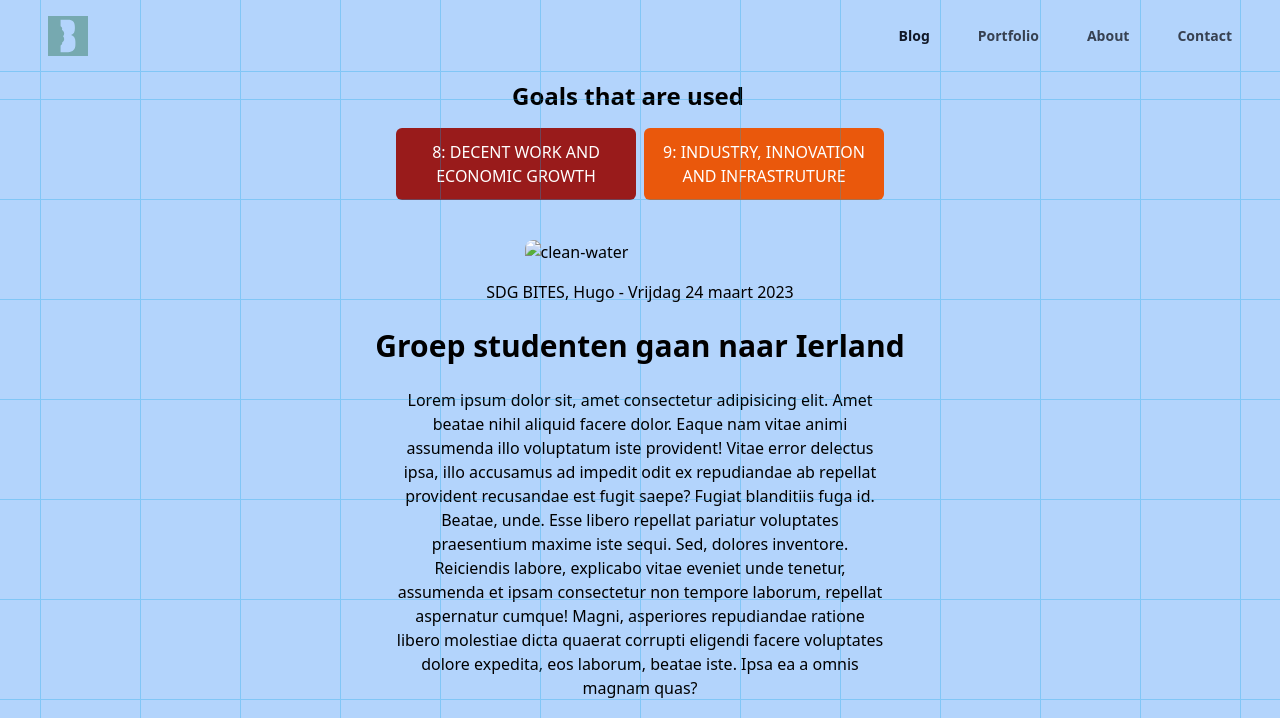
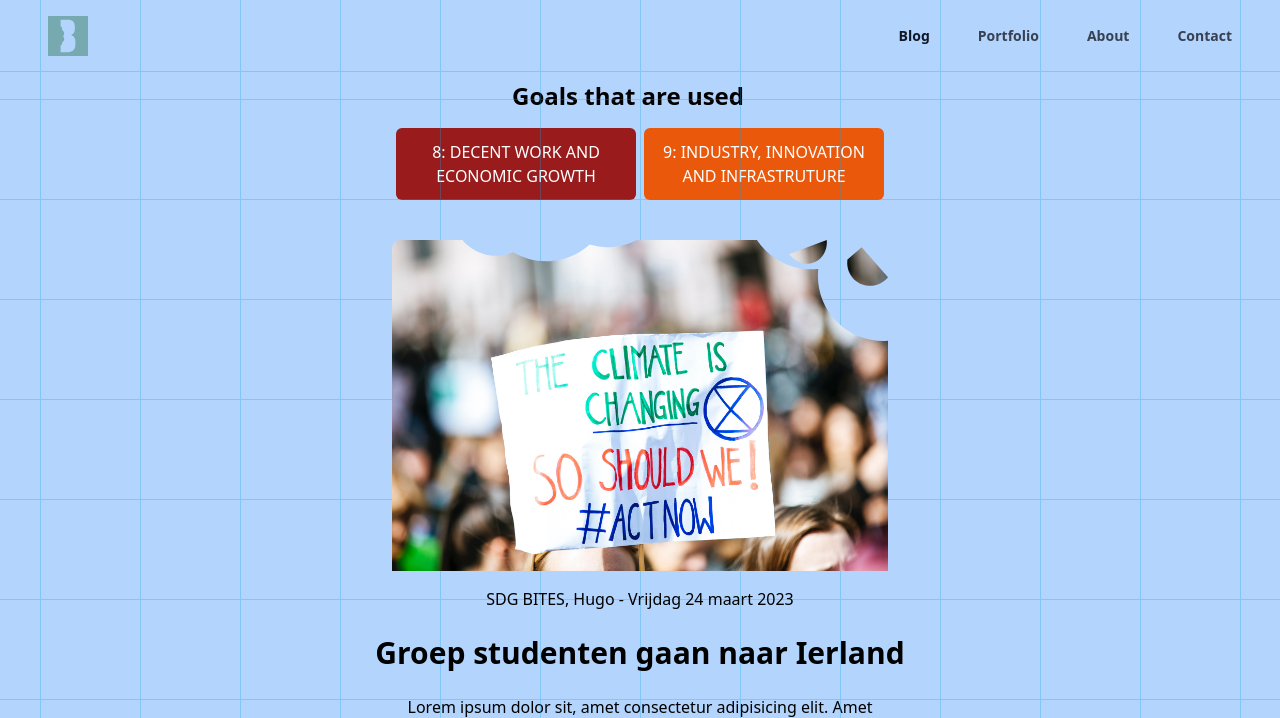
Before and after one commit to Hugo3049/sdg-bites, a plain HTML site: page blog-post.html in a window 1280 px wide. Shown: the top 718 px of the page. Drawn offline with nearby package versions, Linux system fonts and the light colour scheme; the site is published under a folder, as on GitHub Pages, so addresses that start at the root find nothing; no server answers.

Commit message:
final version v2

```diff
--- a/blog-post.html
+++ b/blog-post.html
@@ -187,7 +187,7 @@
         <div class="z-10 flex flex-col items-center justify-center">
           <img
             class="w-2/5 pb-4 rounded-lg bite-2"
-            src="/images/blog-section/climate.jpg"
+            src="images/blog-section/climate.jpg"
             alt="clean-water"
           />
           <p class="text-center">SDG BITES, Hugo - Vrijdag 24 maart 2023</p>
```
